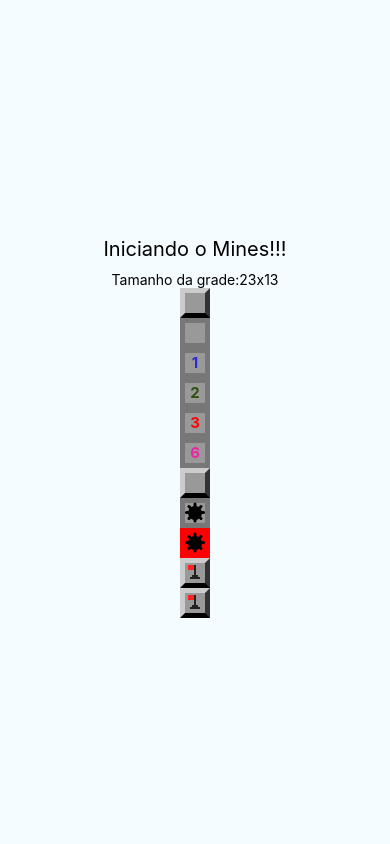
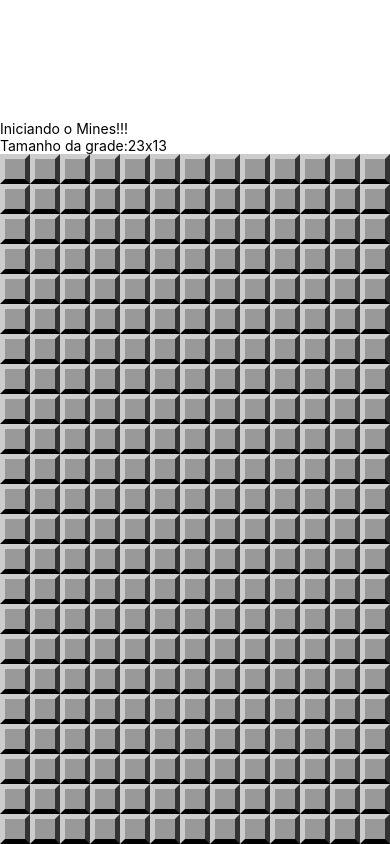
Before and after one commit to gillsonpassos/mines, a React Native app: screen / in a window 390 px wide. Built offline with nearby package versions, Linux system fonts and the light colour scheme.

Commit message:
Logica do Jogo #02

```diff
--- a/App.tsx
+++ b/App.tsx
@@ -1,27 +1,41 @@
 import React, { Component } from 'react';
 import { StyleSheet, Text, View } from 'react-native';
 import params from './src/params';
-import Field from './src/components/Field';
+import MineField from './src/components/MineField';
+import {
+  createMinedBoard
+} from './src/functions'
 
 export default class App extends Component {
+
+  constructor(props) {
+    super(props)
+    this.state = this.createState()
+  }
+
+  minesAmount = () => {
+    const cols = params.getColumnsAmount()
+    const rows = params.getRowsAmount()
+    return Math.ceil(cols * rows * params.difficultLevel)
+  }
+
+  createState = () => {
+    const cols = params.getColumnsAmount()
+    const rows = params.getRowsAmount()
+    return {
+      board: createMinedBoard(rows, cols, this.minesAmount()),
+    }
+  }
+
   render() {
     return (
       <View style={styles.container}>
         <Text style={styles.welcome}>Iniciando o Mines!!!</Text>
         <Text style={styles.instructions}>Tamanho da grade:
           {params.getRowsAmount()}x{params.getColumnsAmount()}</Text>
-
-        <Field />
-        <Field opened />
-        <Field opened nearMines={1} />
-        <Field opened nearMines={2} />
-        <Field opened nearMines={3} />
-        <Field opened nearMines={6} />
-        <Field mined />
-        <Field mined opened />
-        <Field mined opened exploded />
-        <Field flagged />
-        <Field flagged ope />
+        <View style={styles.board}>
+          <MineField board={this.state.board} />
+        </View>
       </View>
     );
   }
@@ -30,16 +44,14 @@
 const styles = StyleSheet.create({
   container: {
     flex: 1,
-    justifyContent: 'center',
+    justifyContent: 'flex-end',
+  },
+  board: {
     alignItems: 'center',
-    backgroundColor: '#F5FCFF',
-  },
-  welcome: {
-    fontSize: 20,
-    textAlign: 'center',
-    margin: 10,
-  },
-})
+    backgroundColor: '#AAA'
+  }
+});
+
 
 
 
--- /dev/null
+++ b/src/components/MineField.js
@@ -0,0 +1,21 @@
+import React from "react";
+import { View, StyleSheet } from "react-native";
+import Field from "./Field";
+
+export default props => {
+    const rows = props.board.map((row, r) => {
+        const columns = row.map((field, c) => {
+            return <Field {...field} key={c} />
+        })
+        return <View key={r}
+            style={{ flexDirection: 'row' }}>{columns}</View>
+    })
+    return <View style={styles.container}>{rows}</View>
+}
+
+const styles = StyleSheet.create({
+    container: {
+        //flexDirection: 'row',
+        backgroundColor: '#EEE',
+    }
+})
--- a/src/functions.js
+++ b/src/functions.js
@@ -14,9 +14,10 @@
     })
 }
 
+
 const spreadMines = (board, minesAmount) => {
-    const rows = board.lenght
-    const columns = board[0].lenght
+    const rows = board.length
+    const columns = board[0].length
     let minesPlanted = 0
 
     while (minesPlanted < minesAmount) {
@@ -36,4 +37,66 @@
     return board
 }
 
-export { createMinedBoard }
+const cloneBoard = board => {
+    return board.map(rows => {
+        return rows.map(field => {
+            return { ...field }
+        })
+    })
+}
+
+const getNeighbors = (board, row, column) => {
+    const neighbors = []
+    const rows = [row - 1, row, row + 1]
+    const columns = [column - 1, column, column + 1]
+    rows.forEach(r => {
+        columns.forEach(c => {
+            const diferent = r !== row || c !== column
+            const validRow = r >= 0 && r < board.length
+            const validColumn = c >= 0 && c < board[0].length
+            if (diferent && validRow && validColumn) {
+                neighbors.push(board[r][c])
+            }
+        })
+    })
+    return neighbors
+}
+
+const safeNeighborhood = (board, row, column) => {
+    const safes = (result, neighbor) => result && !neighbor.mined
+    return getNeighbors(board, row, column).reduce(safes, true)
+}
+
+const openField = (board, row, column) => {
+    const field = board[roe][column]
+    if (field.opened) {
+        field.opened = true
+        if (field.mined) {
+            field.exploded = true
+        } else if (safeNeighborhood(board, row, column)) {
+            getNeighbors(board, row, column)
+                .forEach(n => openField(board, n.row, n.column))
+        } else {
+            const neighbors = getNeighbors(board, roe, column)
+            field.nearMines = neighbors.filter(n => n.mined).length
+        }
+    }
+}
+
+const fields = board => [].concat(...board)
+const hadExplosion = board => fields(board)
+    .filter(field => field.exploded).length > 0
+const pendding = field => (field.mined && !field.flagged)
+    || (!field.mined && !field.opened)
+const wonGame = board => fields(board).filter(pendding).length === 0
+const showMines = board => fields(board).filter(field => field.mined)
+    .forEach(field => field.opened = true)
+
+export {
+    createMinedBoard,
+    cloneBoard,
+    openField,
+    hadExplosion,
+    wonGame,
+    showMines
+}
```
